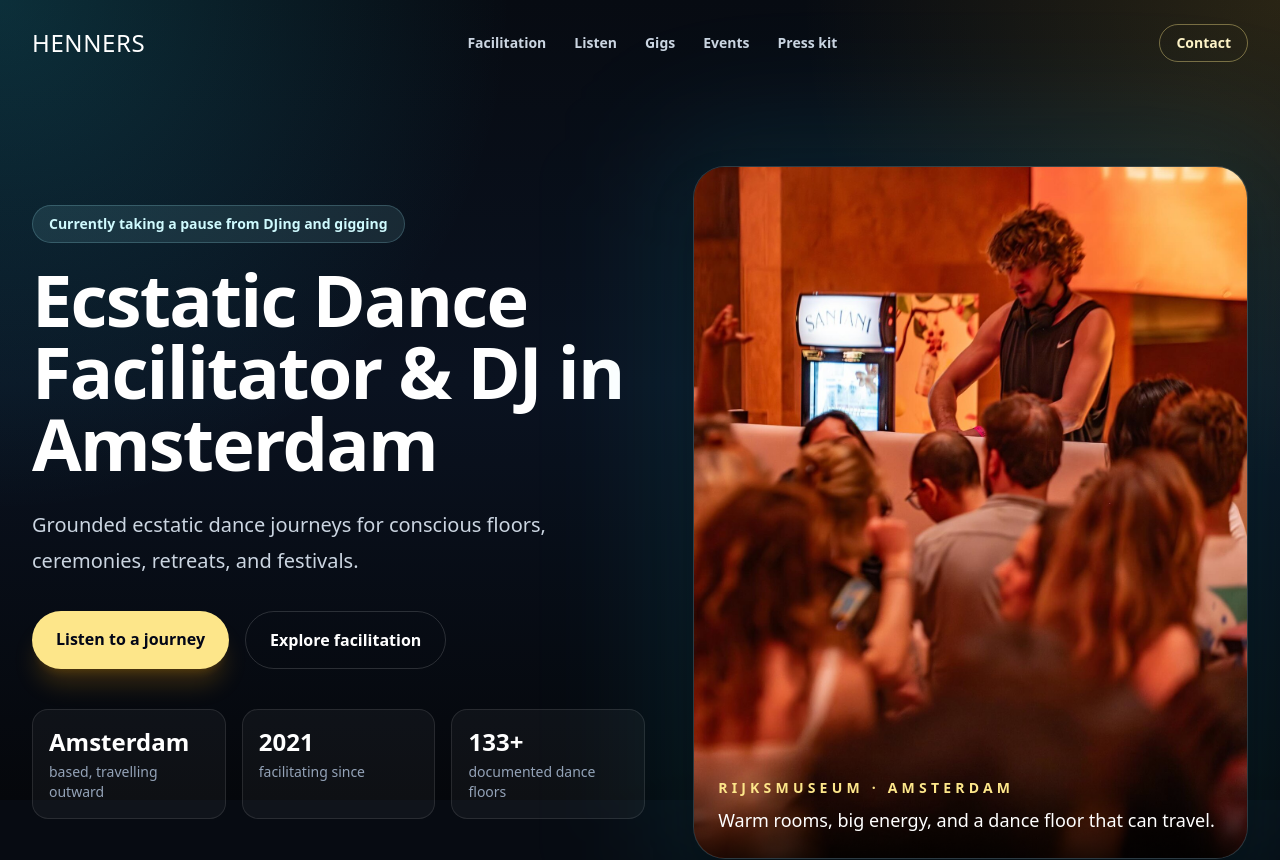
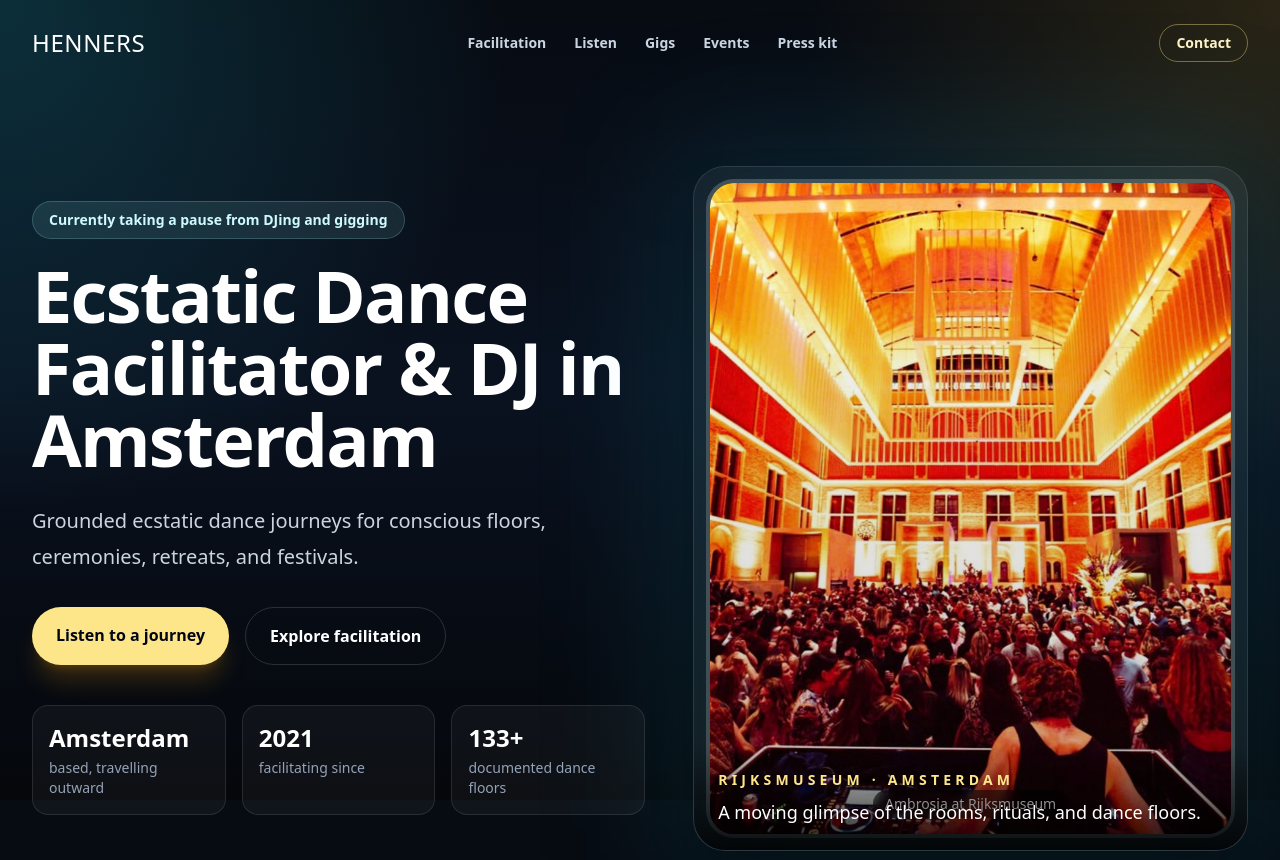
Before and after one commit to kokosthief/dj.henners.bio, a Next.js app: page / in a window 1280 px wide. Shown: the top 860 px of the page. Built offline with nearby package versions, Linux system fonts and the light colour scheme.

Commit message:
feat: add homepage photo slideshow

```diff
--- a/src/app/components/ImageSlideshow.tsx
+++ b/src/app/components/ImageSlideshow.tsx
@@ -60,13 +60,17 @@ interface ImageSlideshowProps {
   interval?: number;
   showControls?: boolean;
   className?: string;
+  imageClassName?: string;
+  priority?: boolean;
 }
 
 const ImageSlideshow: React.FC<ImageSlideshowProps> = ({
   autoPlay = true,
   interval = 5000,
   showControls = true,
-  className = ''
+  className = '',
+  imageClassName = 'aspect-[4/5]',
+  priority = false,
 }) => {
   const [currentIndex, setCurrentIndex] = useState(0);
   const [isPlaying, setIsPlaying] = useState(autoPlay);
@@ -104,16 +108,18 @@ const ImageSlideshow: React.FC<ImageSlideshowProps> = ({
     <div className={`relative group ${className}`}>
       {/* Main Image Display */}
       <div className="relative overflow-hidden rounded-2xl shadow-2xl ring-4 ring-white/20 md:rounded-3xl">
-        <div className="relative">
+        <div className={`relative w-full overflow-hidden bg-[#080d16] ${imageClassName}`}>
           <Image
             src={images[currentIndex].src}
             alt={images[currentIndex].alt}
-            className="w-full opacity-90 transition-transform duration-700 ease-in-out hover:scale-105 dark:opacity-100"
+            fill
+            className="object-cover opacity-90 transition-transform duration-700 ease-in-out hover:scale-105 dark:opacity-100"
             style={{
               willChange: 'transform',
               backfaceVisibility: 'hidden'
             }}
-            loading="lazy"
+            loading={priority ? undefined : 'lazy'}
+            priority={priority}
             sizes="(max-width: 640px) 320px, (max-width: 1024px) 520px, 520px"
             placeholder="blur"
             quality={60}
--- a/src/app/page.tsx
+++ b/src/app/page.tsx
@@ -1,15 +1,14 @@
-import Image from 'next/image';
 import Link from 'next/link';
 
 import ContactForm from '@/app/components/ContactForm';
 import ContactQueryScroll from '@/app/components/ContactQueryScroll';
+import ImageSlideshow from '@/app/components/ImageSlideshow';
 import PastGigs from '@/app/components/PastGigs';
 import SoundCloudWidget from '@/app/components/SoundCloudWidget';
 import UpcomingGigs from '@/app/components/UpcomingGigs';
 import { siteConfig } from '@/constant/config';
 
 import { gigs } from './gigsData';
-import RijksmuseumCloseUp from '../../public/images/rijksmuseum-close-up.jpg';
 
 const facilitationCards = [
   {
@@ -85,19 +84,18 @@ export default function HomePage() {
 
         <div className="relative">
           <div className="absolute -inset-8 rounded-[3rem] bg-cyan-400/10 blur-3xl" />
-          <div className="relative overflow-hidden rounded-[2rem] border border-white/10 bg-white/5 shadow-2xl shadow-black/40">
-            <Image
-              src={RijksmuseumCloseUp}
-              alt="Henners DJing at Rijksmuseum in Amsterdam"
-              className="aspect-[4/5] w-full object-cover object-[58%_center]"
-              loading="lazy"
-              sizes="(max-width: 1024px) calc(100vw - 2.5rem), 46vw"
-              placeholder="blur"
-              quality={70}
+          <div className="relative overflow-hidden rounded-[2rem] border border-white/10 bg-white/5 p-3 shadow-2xl shadow-black/40 sm:p-4">
+            <ImageSlideshow
+              autoPlay
+              interval={3600}
+              showControls={false}
+              priority
+              imageClassName="aspect-[4/5]"
+              className="w-full"
             />
             <div className="absolute inset-x-0 bottom-0 bg-gradient-to-t from-black/80 to-transparent p-6">
               <p className="text-sm font-semibold uppercase tracking-[0.3em] text-amber-200">Rijksmuseum · Amsterdam</p>
-              <p className="mt-2 text-lg text-white">Warm rooms, big energy, and a dance floor that can travel.</p>
+              <p className="mt-2 text-lg text-white">A moving glimpse of the rooms, rituals, and dance floors.</p>
             </div>
           </div>
         </div>
```
